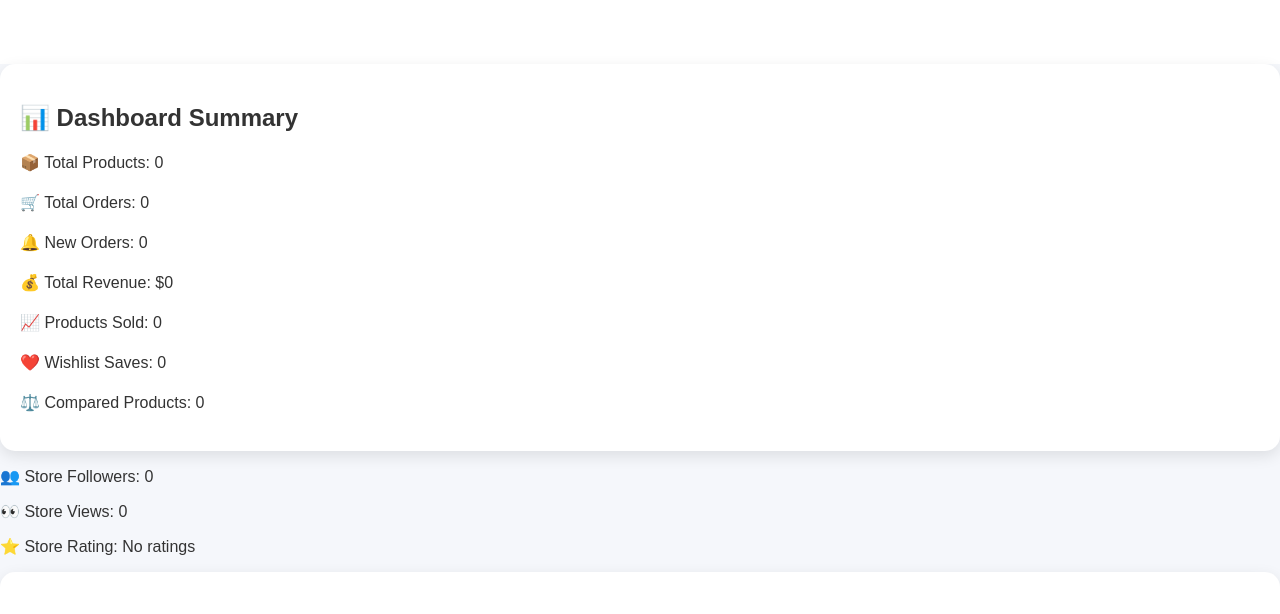
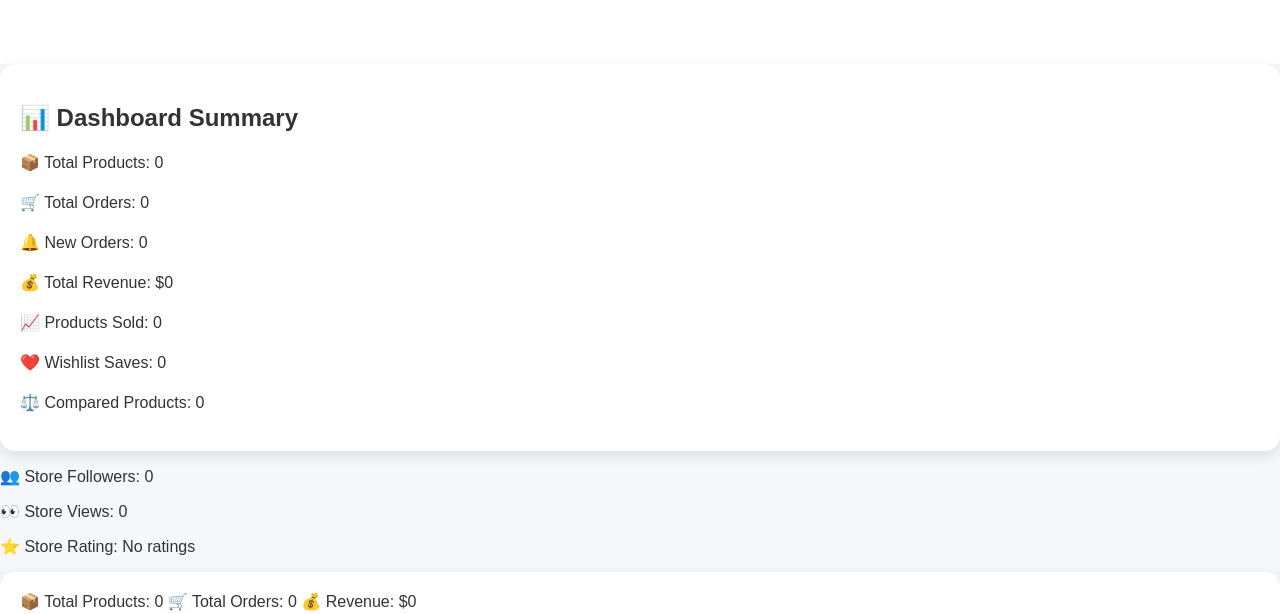
Before and after one commit to Mahama59/product-finder, a plain HTML site: page merchant-dashboard.html in a window 1280 px wide. Shown: the part 175-789 px from the top of the page. Drawn offline with Linux system fonts and the light colour scheme.

Commit message:
Modify onload function and add product stats
Updated body onload function and added product statistics.

```diff
--- a/merchant-dashboard.html
+++ b/merchant-dashboard.html
@@ -8,7 +8,7 @@
 <link rel="stylesheet" href="style.css">
 </head>
 
-<body onload="protectMerchant(); loadMerchantAnalytics();">
+<body onload="loadMerchantDashboard()">
 
 <nav>
 <h2>🛍️ Product Finder</h2>
@@ -55,6 +55,16 @@ No ratings
 </span>
 </p>
 <div class="product">
+📦 Total Products:
+<span id="merchantProductCount">0</span>
+
+
+🛒 Total Orders:
+<span id="merchantOrderCount">0</span>
+
+
+💰 Revenue:
+<span id="merchantRevenue">$0</span>
 
 <h2>Seller Menu</h2>
 
```
